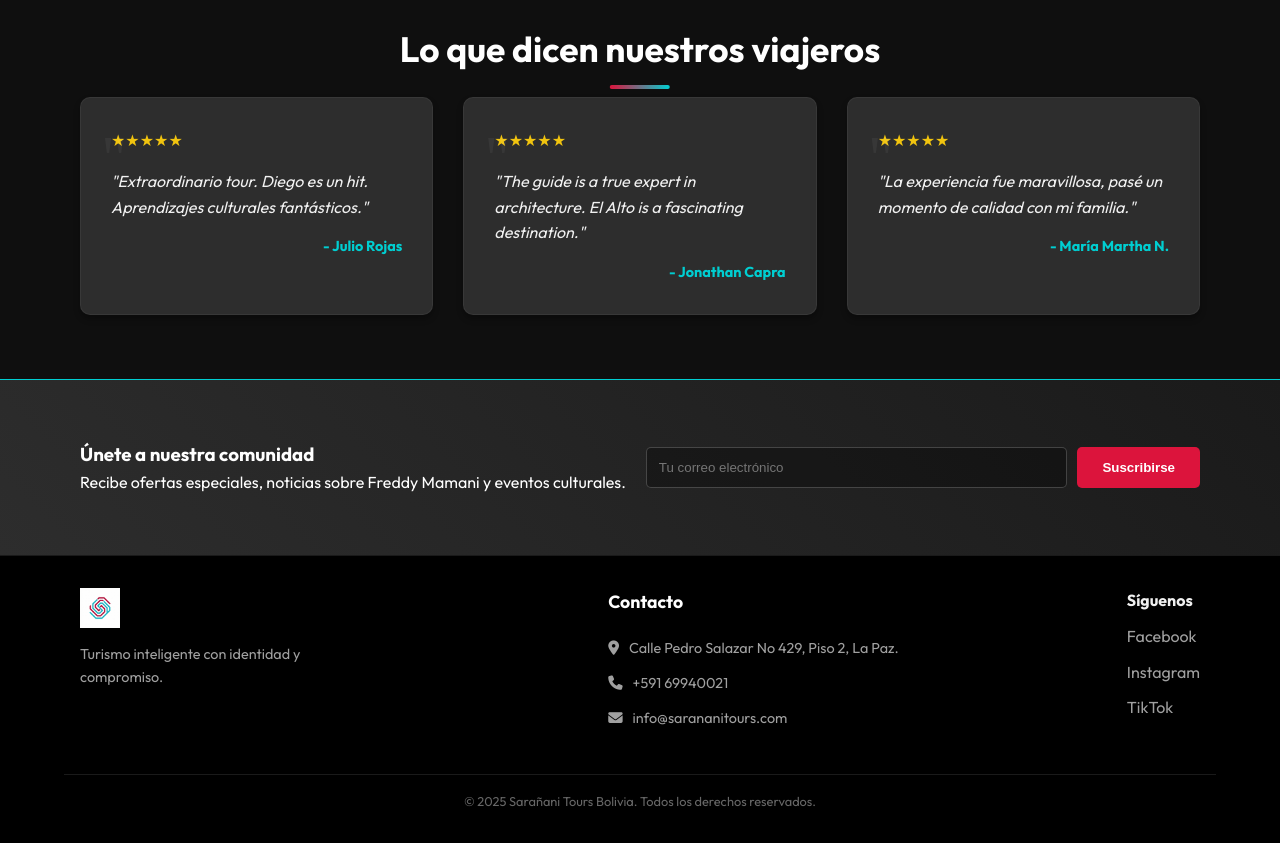
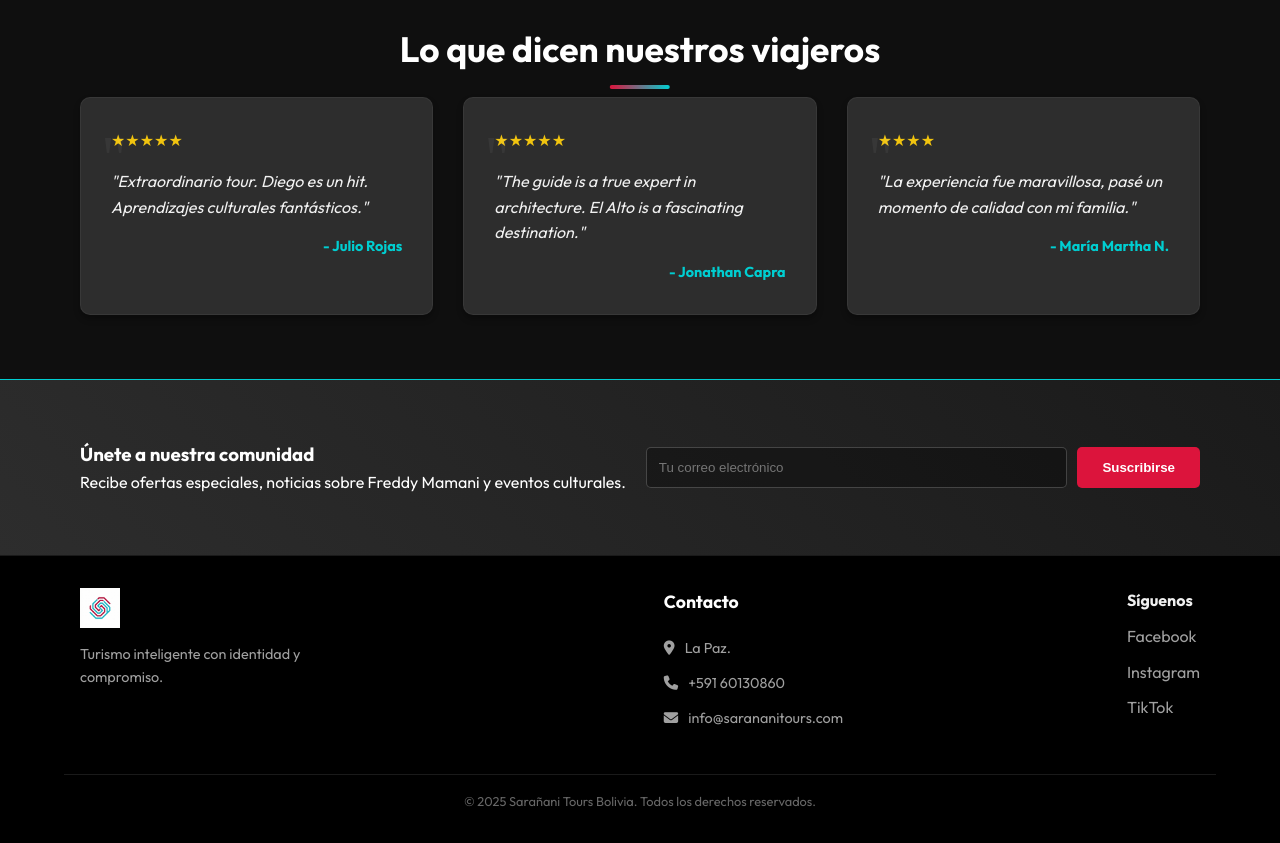
Before and after one commit to JhonnnyTzy/saranani1, a website built with Vite: page index.html in a window 1280 px wide. Shown: the part 2860-3703 px from the top of the page. Built offline with nearby package versions, Linux system fonts and the light colour scheme.

Commit message:
Update testimonials and contact information

```diff
--- a/index.html
+++ b/index.html
@@ -196,7 +196,7 @@
             <h4>- Jonathan Capra</h4>
           </div>
           <div class="testimonial-card">
-            <div class="stars">★★★★★</div>
+            <div class="stars">★★★★</div>
             <p>"La experiencia fue maravillosa, pasé un momento de calidad con mi familia."</p>
             <h4>- María Martha N.</h4>
           </div>
@@ -226,8 +226,8 @@
       </div>
       <div class="footer-column">
         <h4>Contacto</h4>
-        <p><i class="fas fa-map-marker-alt"></i> Calle Pedro Salazar No 429, Piso 2, La Paz.</p>
-        <p><i class="fas fa-phone"></i> +591 69940021</p>
+        <p><i class="fas fa-map-marker-alt"></i> La Paz.</p>
+        <p><i class="fas fa-phone"></i> +591 60130860</p>
         <p><i class="fas fa-envelope"></i> info@sarananitours.com</p>
       </div>
       <div class="footer-links">
```
